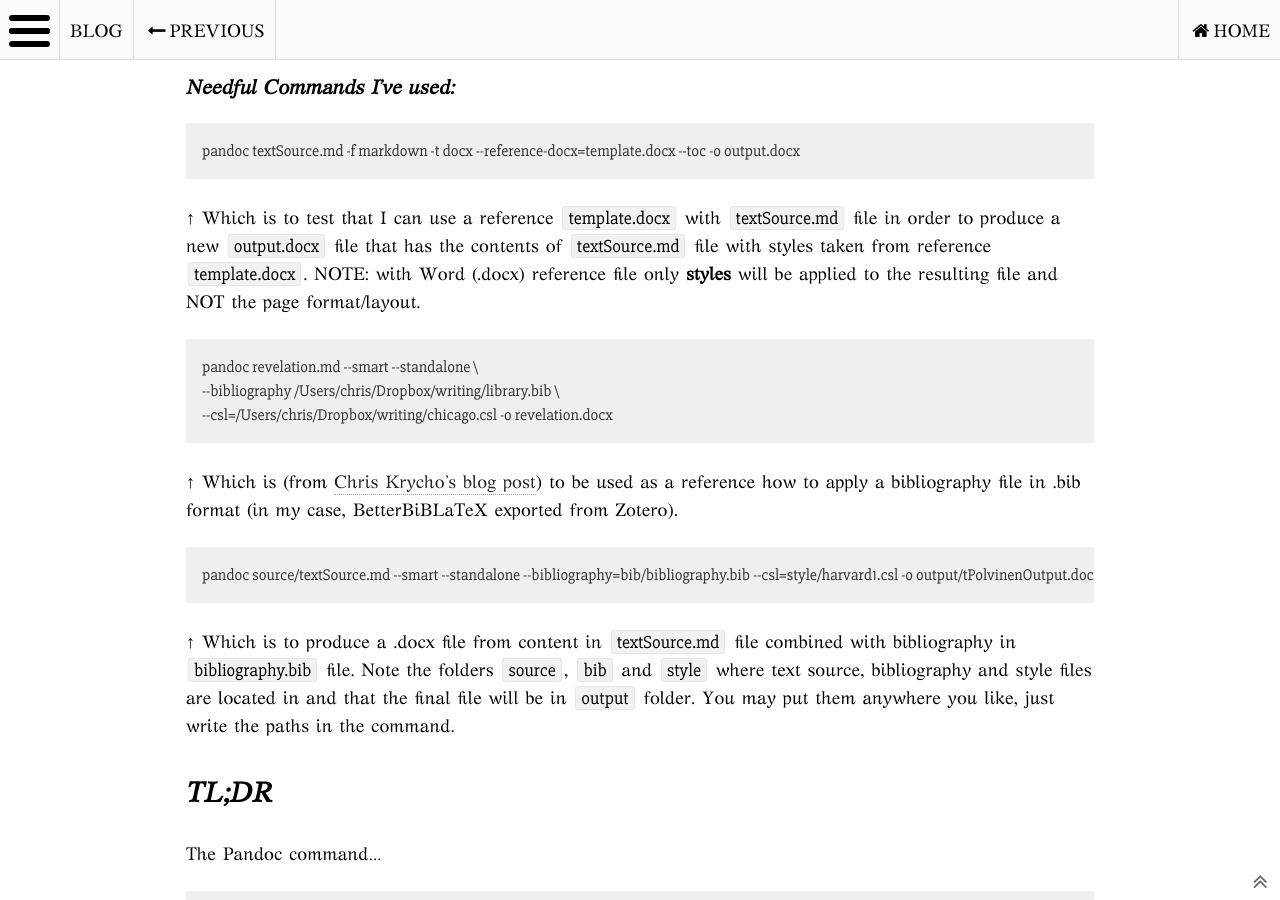
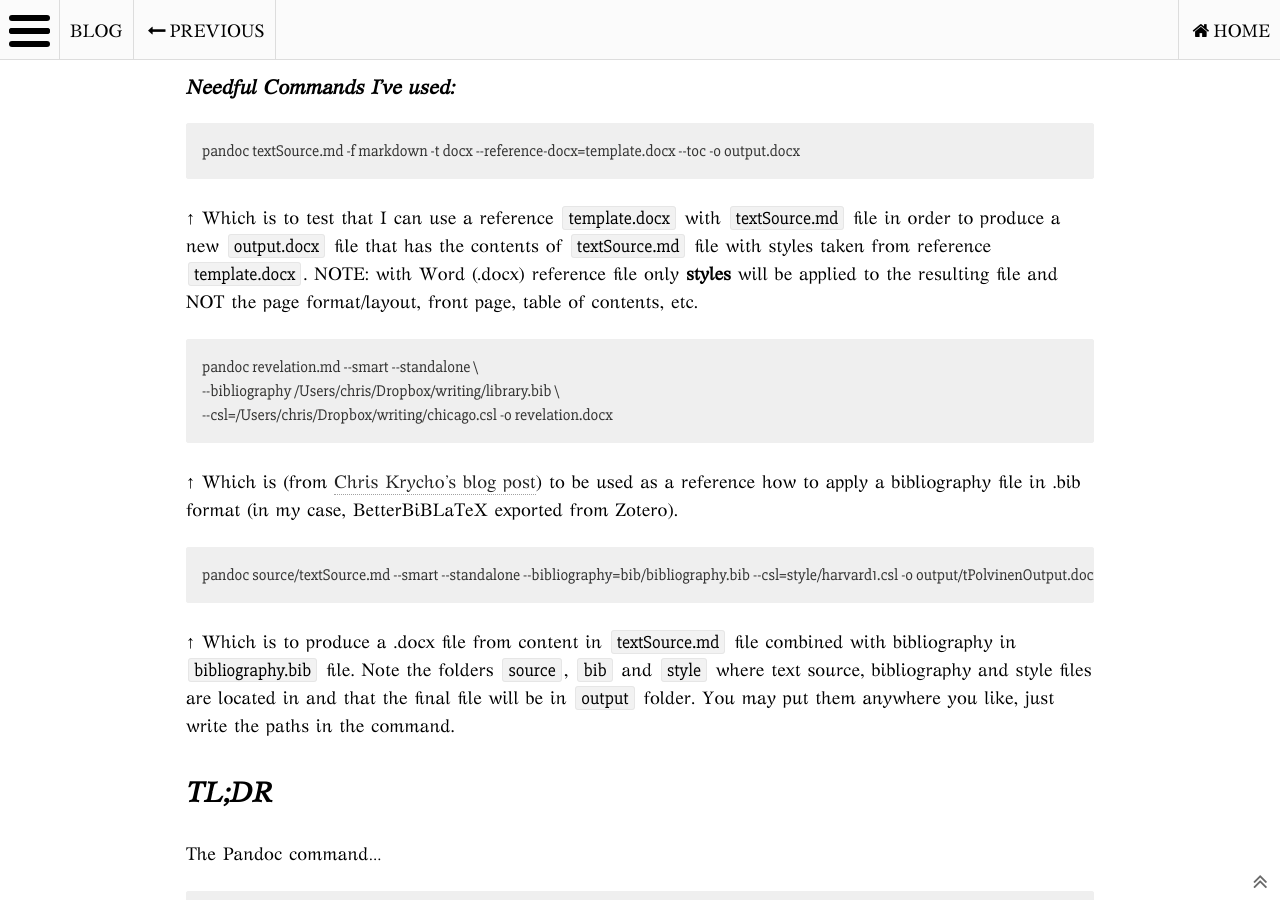
Before and after one commit to tpolvinen/tpolvinen.github.io, a Jekyll site: the page built from _posts/blog/2017-06-20-I-Hate-Word.md, in a window 1280 px wide and 900 px high, scrolled down 1318 px. Built offline with Jekyll 4.4.1, drawn with Linux system fonts in a browser that asks for light colours; nearby versions of some CDN libraries; comment, search, counter and statistics services are not loaded.

Commit message:
Refactored Post: I Hate Word workflow

````diff
--- a/_posts/blog/2017-06-20-I-Hate-Word.md
+++ b/_posts/blog/2017-06-20-I-Hate-Word.md
@@ -44,7 +44,7 @@ Note that you may name your files any way you like, but since we're using a comm
 ```
 pandoc textSource.md -f markdown -t docx --reference-docx=template.docx --toc -o output.docx
 ```
-↑ Which is to test that I can use a reference `template.docx` with `textSource.md` file in order to produce a new `output.docx` file that has the contents of `textSource.md` file with styles taken from reference `template.docx`. NOTE: with Word (.docx) reference file only **styles** will be applied to the resulting file and NOT the page format/layout.
+↑ Which is to test that I can use a reference `template.docx` with `textSource.md` file in order to produce a new `output.docx` file that has the contents of `textSource.md` file with styles taken from reference `template.docx`. NOTE: with Word (.docx) reference file only **styles** will be applied to the resulting file and NOT the page format/layout, front page, table of contents, etc.
 
 ```
 pandoc revelation.md --smart --standalone \
````
